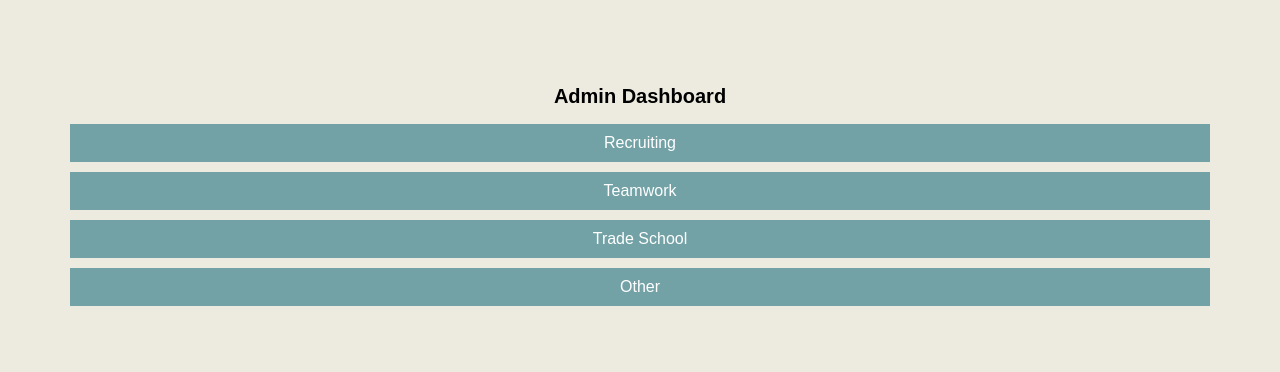
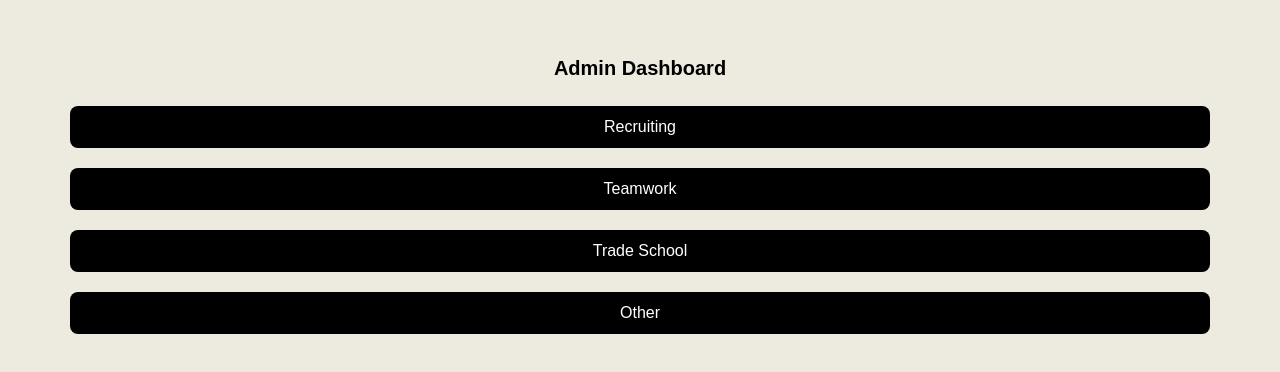
Before and after one commit to flavsdotcom/fieldpay-proto, a React (Create React App) app: page / in a window 1280 px wide. Shown: the part 228-600 px from the top of the page. Built offline with nearby package versions, Linux system fonts and the light colour scheme.

Commit message:
formatting

```diff
--- a/src/App.css
+++ b/src/App.css
@@ -37,7 +37,7 @@ input, button {
 
 button {
   padding: 10px;
-  background-color: #72a2a6;
+  background-color: #000000;
   border: none;
   color: white;
   font-size: 16px;
@@ -47,3 +47,19 @@ button {
 button:hover {
   background-color: #5d8d92;
 }
+
+.custom-button {
+  background-color: #000000; /* Change this hex code to your preferred color */
+  color: white;
+  border: none;
+  padding: 12px 20px;
+  font-size: 16px;
+  width: 100%;
+  margin: 10px 0;
+  border-radius: 8px;
+  cursor: pointer;
+}
+
+.custom-button:hover {
+  background-color: #5b8a8e; /* Slightly darker shade for hover effect */
+}
--- a/src/App.js
+++ b/src/App.js
@@ -10,10 +10,10 @@ const AdminHome = ({ setActivePage }) => {
   return (
     <div className="app-container">
       <h2 className="top-third">Admin Dashboard</h2>
-      <Button onClick={() => setActivePage("recruiting")}>Recruiting</Button>
-      <Button onClick={() => setActivePage("teamwork")}>Teamwork</Button>
-      <Button onClick={() => setActivePage("trade-school")}>Trade School</Button>
-      <Button onClick={() => setActivePage("other")}>Other</Button>
+      <Button className="custom-button" onClick={() => setActivePage("recruiting")}>Recruiting</Button>
+      <Button className="custom-button" onClick={() => setActivePage("teamwork")}>Teamwork</Button>
+      <Button className="custom-button" onClick={() => setActivePage("trade-school")}>Trade School</Button>
+      <Button className="custom-button" onClick={() => setActivePage("other")}>Other</Button>
     </div>
   );
 };
```
